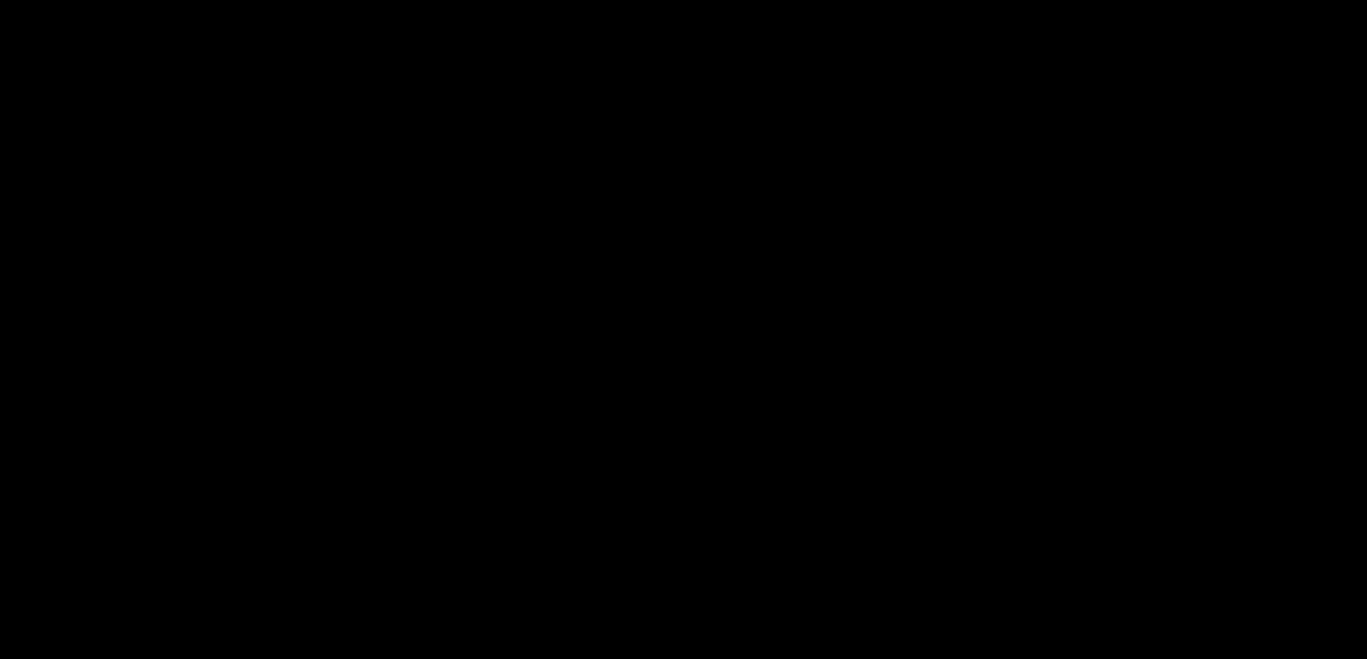
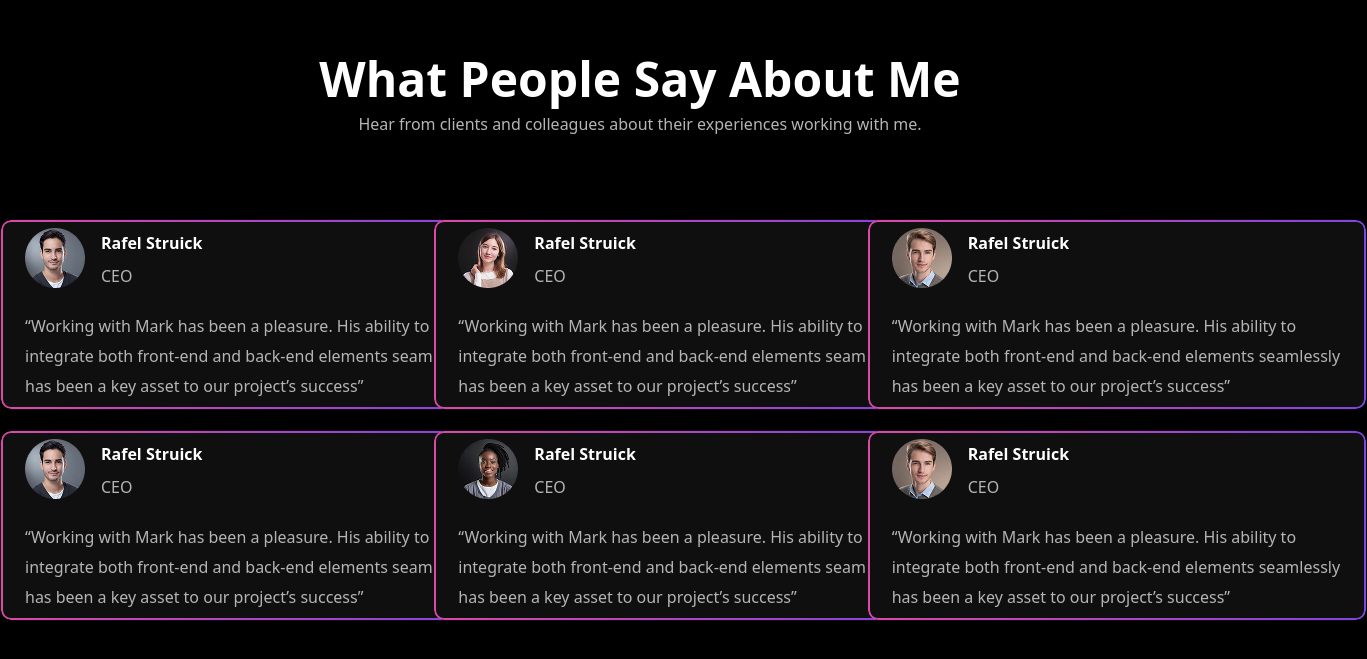
Before and after one commit to cindynufa/cindynufa-portfolio-5-wph, a Next.js app: page / in a window 1280 px wide. Shown: the part 7760-8419 px from the top of the page, 1367 px wide, since content can reach past the window. Before the commit the page ends 7729 px from the top, so only its background shows below. Built offline with nearby package versions, Linux system fonts and the light colour scheme.

Commit message:
Feat: added component Testimonials section, added constants for testimonials card, added Testiominals section to page.tsx

```diff
--- a/src/app/page.tsx
+++ b/src/app/page.tsx
@@ -7,6 +7,7 @@ import Skills from '@/components/skills';
 import Faq from '@/components/faq';
 import Comparison from '@/components/comparison';
 import Portfolio from '@/components/portfolio';
+import Testimonials from '@/components/testimonials';
 
 export default function Home() {
   return (
@@ -20,6 +21,7 @@ export default function Home() {
       <Faq />
       <Comparison />
       <Portfolio />
+      <Testimonials />
     </>
   );
 }
--- /dev/null
+++ b/src/components/testimonials/TestimonialsCard.tsx
@@ -0,0 +1,36 @@
+import TestimonialsConst from '@/constants/Testimonials';
+import Image from 'next/image';
+
+export default function TestimonialsCard() {
+  return (
+    <div className="grid grid-cols-3 w-full gap-5 justify-between">
+      {TestimonialsConst.map((testimonialsCard, index) => (
+        <div
+          key={index}
+          className="flex flex-col w-125 p-5 gap-5 border-0 bg-neutral-500 rounded-2xl border-gradient cursor-pointer"
+        >
+          <div className="flex flex-row gap-4">
+            <Image
+              src={testimonialsCard.src}
+              alt="Photo Profile"
+              width={60}
+              height={60}
+              className="w-15 h-15"
+            />
+            <div className="flex flex-col gap-0.75">
+              <h4 className="text-md font-bold text-neutral-100">
+                {testimonialsCard.name}
+              </h4>
+              <p className="text-md font-regular text-neutral-200">
+                {testimonialsCard.heading}
+              </p>
+            </div>
+          </div>
+          <p className="text-md font-regular text-neutral-200">
+            {testimonialsCard.text}
+          </p>
+        </div>
+      ))}
+    </div>
+  );
+}
--- /dev/null
+++ b/src/components/testimonials/TestimonialsDescription.tsx
@@ -0,0 +1,11 @@
+import Description from '../component/Description';
+import SectionTitle from '../component/SectionTitle';
+
+export default function TestimonialsDescription() {
+  return (
+    <div className="gap-3 text-center">
+      <SectionTitle heading="What People Say About Me" />
+      <Description description="Hear from clients and colleagues about their experiences working with me." />
+    </div>
+  );
+}
--- /dev/null
+++ b/src/components/testimonials/index.tsx
@@ -0,0 +1,11 @@
+import TestimonialsCard from './TestimonialsCard';
+import TestimonialsDescription from './TestimonialsDescription';
+
+export default function Testimonials() {
+  return (
+    <section className="flex flex-col w-full py-20 gap-20">
+      <TestimonialsDescription />
+      <TestimonialsCard />
+    </section>
+  );
+}
--- /dev/null
+++ b/src/constants/Testimonials.ts
@@ -0,0 +1,47 @@
+type Testimonials = {
+  src: string;
+  name: string;
+  heading: string;
+  text: string;
+};
+
+const TestimonialsConst: Testimonials[] = [
+  {
+    src: '/images/photo-1.png',
+    name: 'Rafel Struick',
+    heading: 'CEO',
+    text: '“Working with Mark has been a pleasure. His ability to integrate both front-end and back-end elements seamlessly has been a key asset to our project’s success”',
+  },
+  {
+    src: '/images/photo-2.png',
+    name: 'Rafel Struick',
+    heading: 'CEO',
+    text: '“Working with Mark has been a pleasure. His ability to integrate both front-end and back-end elements seamlessly has been a key asset to our project’s success”',
+  },
+  {
+    src: '/images/photo-3.png',
+    name: 'Rafel Struick',
+    heading: 'CEO',
+    text: '“Working with Mark has been a pleasure. His ability to integrate both front-end and back-end elements seamlessly has been a key asset to our project’s success”',
+  },
+  {
+    src: '/images/photo-1.png',
+    name: 'Rafel Struick',
+    heading: 'CEO',
+    text: '“Working with Mark has been a pleasure. His ability to integrate both front-end and back-end elements seamlessly has been a key asset to our project’s success”',
+  },
+  {
+    src: '/images/photo-4.png',
+    name: 'Rafel Struick',
+    heading: 'CEO',
+    text: '“Working with Mark has been a pleasure. His ability to integrate both front-end and back-end elements seamlessly has been a key asset to our project’s success”',
+  },
+  {
+    src: '/images/photo-3.png',
+    name: 'Rafel Struick',
+    heading: 'CEO',
+    text: '“Working with Mark has been a pleasure. His ability to integrate both front-end and back-end elements seamlessly has been a key asset to our project’s success”',
+  },
+];
+
+export default TestimonialsConst;
```
